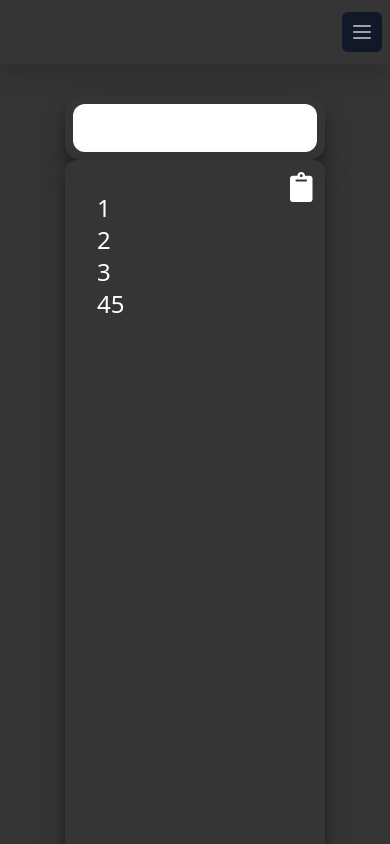
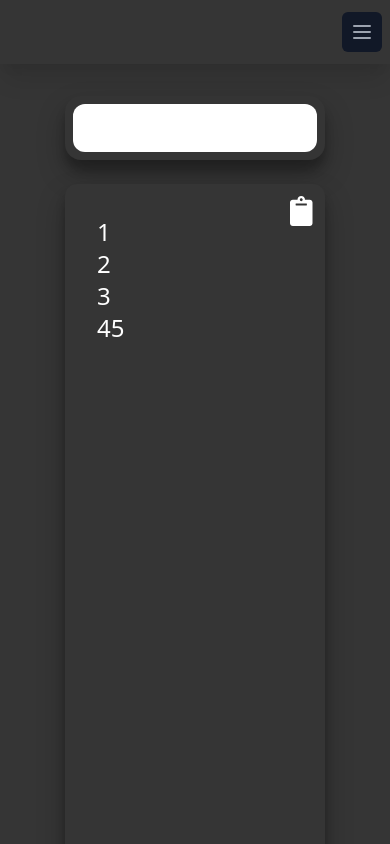
Before and after one commit to ZianEjaz/Numbers-App-On-React, a React (Create React App) app: page /addend in a window 390 px wide. Shown: the top 844 px of the page. Built offline with nearby package versions, Linux system fonts and the light colour scheme.

Commit message:
home page style complete

```diff
--- a/src/components/dataDisplay.js
+++ b/src/components/dataDisplay.js
@@ -7,7 +7,7 @@ const DataDisplay = (props) => {
 
     <>
       {props.data.length > 0 ? (
-        <div className="bg-gray-950 rounded-xl p-8 md:m-8 max-h-80 overflow-y-scroll scrl-bar-cstm-purple relative shadow-3xl text-white min-h-screen">
+        <div className="bg-gray-950 rounded-xl p-8 md:m-8 max-h-80 overflow-y-scroll scrl-bar-cstm-purple relative shadow-3xl text-white min-h-screen mt-6">
          <CopyButton data={props.data}/>
 
           {props.data.map((item, index) => (
```
